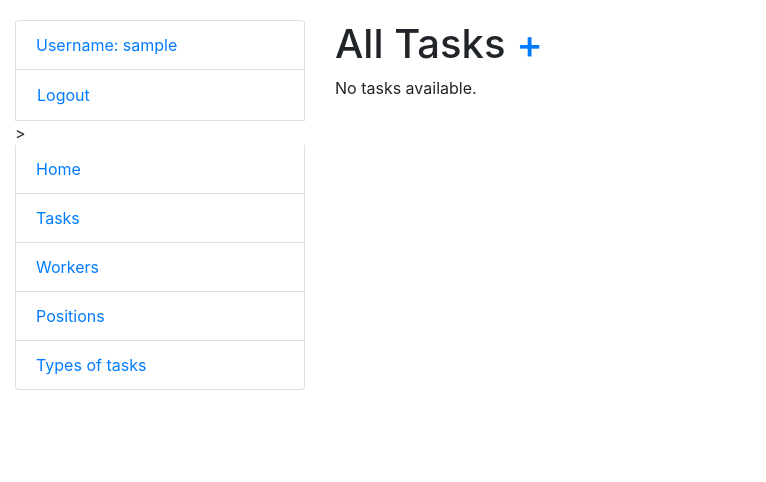
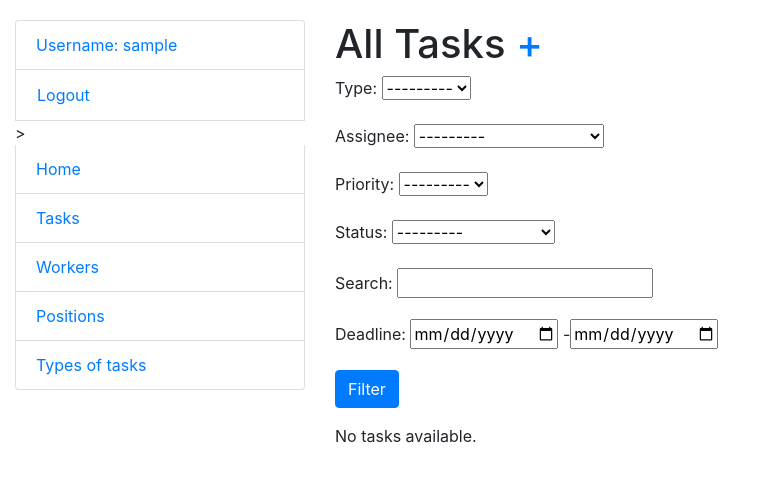
Before and after one commit to strauuch/task-manager, a Django app: page /tasks/ in a window 1280 px wide. Shown: the top 482 px of the page, without its empty margins (0-766 px from the left). Run offline with Django 5.2, Linux system fonts and the light colour scheme; the visitor is signed in with stand-in values (Sample User, id 1); data comes from the database, SQL or seed files in the repository; data that the repository does not hold is empty.

Commit message:
feat: add task list filters and create filters.py

```diff
--- a/task_manager/settings.py
+++ b/task_manager/settings.py
@@ -40,7 +40,8 @@
     "tasks",
     "debug_toolbar",
     "crispy_forms",
-    "crispy_bootstrap4",
+        "crispy_bootstrap4",
+        "django_filters",
 ]
 
 MIDDLEWARE = [
--- /dev/null
+++ b/tasks/filters.py
@@ -0,0 +1,25 @@
+from django.db.models import Q
+import django_filters
+from tasks.models import Task, TaskType, Worker
+
+class TaskFilter(django_filters.FilterSet):
+    q = django_filters.CharFilter(method='filter_search', label='Search')
+    task_type = django_filters.ModelChoiceFilter(queryset=TaskType.objects.all(), label='Type')
+    assignee = django_filters.ModelChoiceFilter(queryset=Worker.objects.all(), label='Assignee')
+    priority = django_filters.ChoiceFilter(choices=Task._meta.get_field('priority').choices)
+    status = django_filters.ChoiceFilter(choices=Task._meta.get_field('status').choices)
+    deadline = django_filters.DateFromToRangeFilter(
+        field_name='deadline',
+        widget=django_filters.widgets.RangeWidget(attrs={'type': 'date'})
+    )
+
+    class Meta:
+        model = Task
+        fields = ['task_type', 'assignee', 'priority', 'status']
+
+    def filter_search(self, queryset, name, value):
+        return queryset.filter(
+            Q(name__icontains=value) |
+            Q(description__icontains=value) |
+            Q(task_type__name__icontains=value)
+        ).distinct()
--- a/tasks/views.py
+++ b/tasks/views.py
@@ -3,6 +3,7 @@
 from django.urls import reverse_lazy
 from django.views import generic
 
+from tasks.filters import TaskFilter
 from tasks.forms import TaskForm, WorkerCreationForm
 from tasks.models import TaskType, Task, Worker, Position
 
@@ -62,8 +63,14 @@
     paginate_by = 10
 
     def get_queryset(self):
-        return Task.objects.select_related("task_type")
+        qs = Task.objects.select_related("task_type").prefetch_related("assignee")
+        self.filterset = TaskFilter(self.request.GET, queryset=qs)
+        return self.filterset.qs.distinct()
 
+    def get_context_data(self, **kwargs):
+        context = super().get_context_data(**kwargs)
+        context["filter"] = self.filterset
+        return context
 
 class TaskDetailView(LoginRequiredMixin, generic.DetailView):
     """View class for the task detail page of the site."""
--- a/templates/tasks/tasks_list.html
+++ b/templates/tasks/tasks_list.html
@@ -6,20 +6,25 @@
     <a href="{% url 'task-create' %}">+</a>
   </h1>
 
+  <form method="get" class="mb-3">
+    {{ filter.form.as_p }}
+    <button type="submit" class="btn btn-primary">Filter</button>
+  </form>
+
   {% if tasks %}
     <table class="table table-striped">
       <tr>
-        <td>ID</td>
-        <td>Task Name</td>
-        <td>Priority</td>
-        <td>Status</td>
-        <td>Assignee</td>
-        <td>Task type</td>
-        <td>Deadline</td>
-        <td>Update at</td>
-        <td>Created at</td>
-        <td>Update</td>
-        <td>Delete</td>
+        <th>ID</th>
+        <th>Task Name</th>
+        <th>Priority</th>
+        <th>Status</th>
+        <th>Assignee</th>
+        <th>Task type</th>
+        <th>Deadline</th>
+        <th>Update at</th>
+        <th>Created at</th>
+        <th>Update</th>
+        <th>Delete</th>
       </tr>
       {% for task in tasks %}
         <tr>
@@ -30,14 +35,14 @@
           <td>
             <ul>
               {% for user in task.assignee.all %}
-                <li>{{ user }}{% if not forloop.last %}</li> {% endif %}
+                <li>{{ user }}</li>
               {% empty %}
                 —
               {% endfor %}
             </ul>
           </td>
           <td>{{ task.task_type }}</td>
-        <td><b>{{ task.deadline }}</b></td>
+          <td>{{ task.deadline }}</td>
           <td>{{ task.updated_at }}</td>
           <td>{{ task.created_at }}</td>
           <td><a href="{% url 'task-update' pk=task.id %}">Update</a></td>
@@ -48,4 +53,5 @@
   {% else %}
     <p>No tasks available.</p>
   {% endif %}
+
 {% endblock %}
```
Also changed, not shown: tasks/forms.py (+7 -1 lines). Lines whose indentation alone changed are shown as unchanged.
